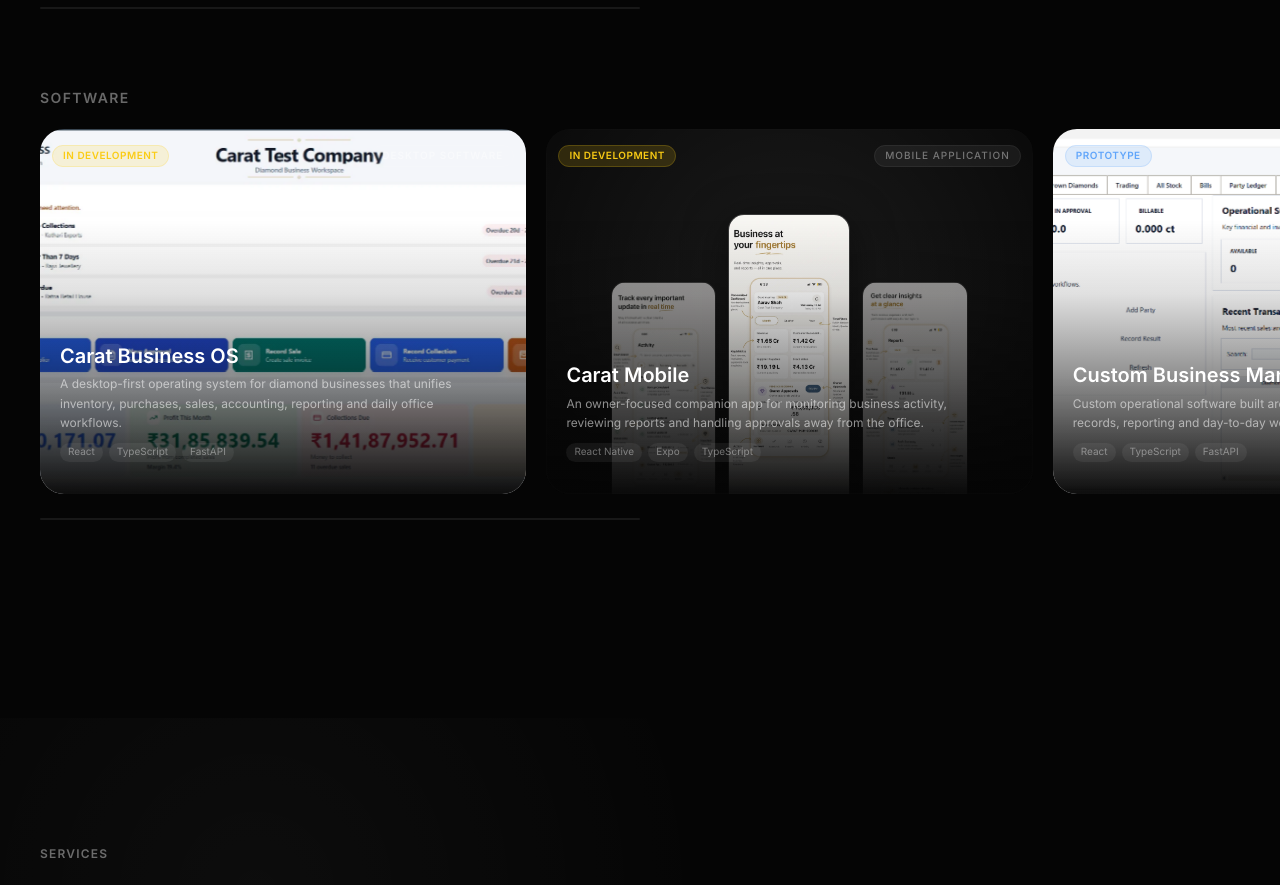
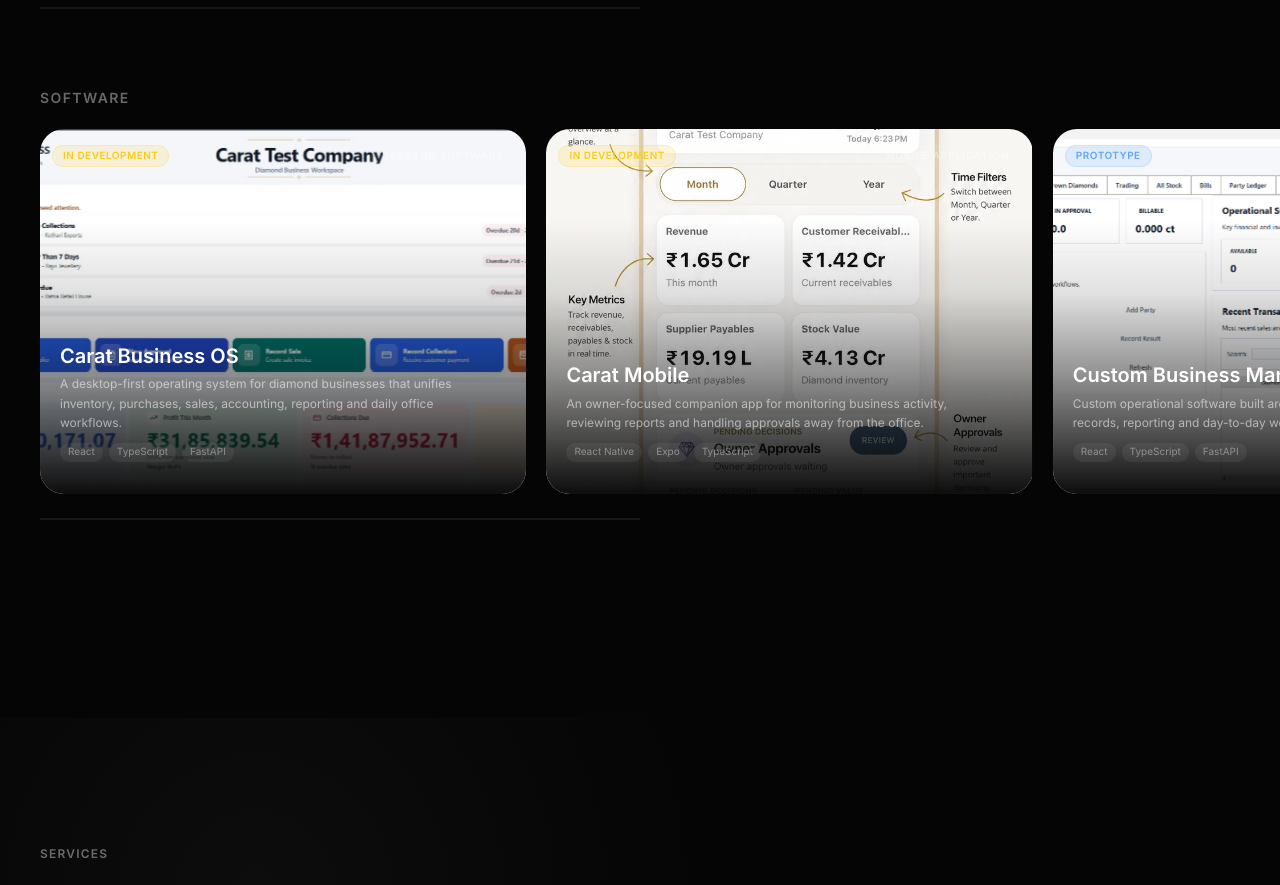
Before and after one commit to VinayakDubey26/vinayakdubey.com, a React (Vite) app: page / in a window 1280 px wide. Shown: the part 2340-3225 px from the top of the page. Built offline with nearby package versions, Linux system fonts and the light colour scheme; a web font is replaced by a local one.

Commit message:
fix: restore mobile card design and delay card hover with intent

```diff
--- a/src/components/DesktopSoftwareCard.jsx
+++ b/src/components/DesktopSoftwareCard.jsx
@@ -42,7 +42,13 @@
       return () => ctx.revert();
     }
 
-    const onEnter = () => {
+    // Hover intent: only play the hover state after the cursor has
+    // rested on the card briefly, so scrolling past cards doesn't
+    // trigger hover animations mid-scroll.
+    let hoverTimer = null;
+
+    const playEnter = () => {
+      hoverTimer = null;
       gsap.to(bgRef.current, { scale: 1.06, duration: 0.45, ease: "power2.out" });
       gsap.to(darkRef.current, { opacity: 1, duration: 0.45, ease: "power2.out" });
       gsap.to(titleRef.current, { y: -4, duration: 0.45, ease: "power2.out" });
@@ -52,7 +58,13 @@
       gsap.to(borderRef.current, { opacity: 0.5, duration: 0.45, ease: "power2.out" });
     };
 
+    const onEnter = () => {
+      if (hoverTimer) clearTimeout(hoverTimer);
+      hoverTimer = setTimeout(playEnter, 180);
+    };
+
     const onLeave = () => {
+      if (hoverTimer) { clearTimeout(hoverTimer); hoverTimer = null; }
       gsap.to(bgRef.current, { scale: 1, duration: 0.45, ease: "power2.out" });
       gsap.to(darkRef.current, { opacity: 0, duration: 0.45, ease: "power2.out" });
       gsap.to(titleRef.current, { y: 0, duration: 0.45, ease: "power2.out" });
@@ -66,6 +78,7 @@
     card.addEventListener("mouseleave", onLeave);
 
     return () => {
+      if (hoverTimer) clearTimeout(hoverTimer);
       ctx.revert();
       card.removeEventListener("mouseenter", onEnter);
       card.removeEventListener("mouseleave", onLeave);
--- a/src/components/MobileAppCard.jsx
+++ b/src/components/MobileAppCard.jsx
@@ -20,18 +20,7 @@
   const buttonsRef = useRef(null);
   const borderRef = useRef(null);
 
-  const previewCenter = getProjectImage(
-    project.folder,
-    project.cardPreview?.center || project.images[0]
-  );
-  const previewLeft = getProjectImage(
-    project.folder,
-    project.cardPreview?.left || project.images[2] || project.images[0]
-  );
-  const previewRight = getProjectImage(
-    project.folder,
-    project.cardPreview?.right || project.images[1] || project.images[0]
-  );
+  const hero = getProjectImage(project.folder, project.images[0]);
   const isLive = !!project.liveUrl;
   const statusStyle = project.status ? statusColors[project.status] || statusColors.Concept : statusColors.Concept;
   const statusText = isLive ? "LIVE" : project.status?.toUpperCase() || "CONCEPT";
@@ -53,7 +42,13 @@
       return () => ctx.revert();
     }
 
-    const onEnter = () => {
+    // Hover intent: only play the hover state after the cursor has
+    // rested on the card briefly, so scrolling past cards doesn't
+    // trigger hover animations mid-scroll.
+    let hoverTimer = null;
+
+    const playEnter = () => {
+      hoverTimer = null;
       gsap.to(bgRef.current, { scale: 1.06, duration: 0.45, ease: "power2.out" });
       gsap.to(darkRef.current, { opacity: 1, duration: 0.45, ease: "power2.out" });
       gsap.to(titleRef.current, { y: -4, duration: 0.45, ease: "power2.out" });
@@ -63,7 +58,13 @@
       gsap.to(borderRef.current, { opacity: 0.5, duration: 0.45, ease: "power2.out" });
     };
 
+    const onEnter = () => {
+      if (hoverTimer) clearTimeout(hoverTimer);
+      hoverTimer = setTimeout(playEnter, 180);
+    };
+
     const onLeave = () => {
+      if (hoverTimer) { clearTimeout(hoverTimer); hoverTimer = null; }
       gsap.to(bgRef.current, { scale: 1, duration: 0.45, ease: "power2.out" });
       gsap.to(darkRef.current, { opacity: 0, duration: 0.45, ease: "power2.out" });
       gsap.to(titleRef.current, { y: 0, duration: 0.45, ease: "power2.out" });
@@ -77,6 +78,7 @@
     card.addEventListener("mouseleave", onLeave);
 
     return () => {
+      if (hoverTimer) clearTimeout(hoverTimer);
       ctx.revert();
       card.removeEventListener("mouseenter", onEnter);
       card.removeEventListener("mouseleave", onLeave);
@@ -105,31 +107,8 @@
       <div ref={borderRef} className="absolute inset-0 rounded-[24px] pointer-events-none z-20"
         style={{ border: "1px solid rgba(255,255,255,0.06)", opacity: 0.2 }} />
 
-      {/* Phone-preview media layer — same card chrome as WebsiteCard,
-          but staged for portrait app screenshots so they don't get
-          cropped like a landscape bg-cover would. */}
-      <div ref={bgRef} className="absolute inset-0 overflow-hidden will-change-transform"
-        style={{ background: "#0A0A0A" }}>
-        <div className="absolute inset-0 pointer-events-none"
-          style={{ background: "radial-gradient(420px circle at 50% 42%, rgba(255,255,255,0.07), transparent 70%)" }} />
-        <div className="absolute inset-0 flex items-end justify-center gap-2.5 md:gap-3 px-10 pb-0 pt-8">
-          <div className="h-[68%] w-[26%] shrink-0 overflow-hidden rounded-t-[14px] border border-b-0 border-white/10 opacity-60"
-            style={{ transform: "translateY(6%)" }}>
-            <img src={previewLeft} alt="" aria-hidden="true" draggable={false}
-              className="h-full w-full object-cover object-top select-none" />
-          </div>
-          <div className="h-[84%] w-[30%] shrink-0 overflow-hidden rounded-t-[16px] border border-b-0 border-white/15"
-            style={{ boxShadow: "0 8px 40px rgba(0,0,0,0.5)" }}>
-            <img src={previewCenter} alt={`${project.title} preview`} draggable={false}
-              className="h-full w-full object-cover object-top select-none" />
-          </div>
-          <div className="h-[68%] w-[26%] shrink-0 overflow-hidden rounded-t-[14px] border border-b-0 border-white/10 opacity-60"
-            style={{ transform: "translateY(6%)" }}>
-            <img src={previewRight} alt="" aria-hidden="true" draggable={false}
-              className="h-full w-full object-cover object-top select-none" />
-          </div>
-        </div>
-      </div>
+      <div ref={bgRef} className="absolute inset-0 bg-cover bg-center will-change-transform"
+        style={{ backgroundImage: `url(${hero})` }} />
 
       <div className="absolute inset-0 z-10 pointer-events-none"
         style={{ background: "linear-gradient(to top, rgba(5,5,5,0.97) 0%, rgba(5,5,5,0.45) 32%, rgba(5,5,5,0.12) 55%, transparent 75%)" }} />
--- a/src/components/WebsiteCard.jsx
+++ b/src/components/WebsiteCard.jsx
@@ -42,7 +42,13 @@
       return () => ctx.revert();
     }
 
-    const onEnter = () => {
+    // Hover intent: only play the hover state after the cursor has
+    // rested on the card briefly, so scrolling past cards doesn't
+    // trigger hover animations mid-scroll.
+    let hoverTimer = null;
+
+    const playEnter = () => {
+      hoverTimer = null;
       gsap.to(bgRef.current, { scale: 1.06, duration: 0.45, ease: "power2.out" });
       gsap.to(darkRef.current, { opacity: 1, duration: 0.45, ease: "power2.out" });
       gsap.to(titleRef.current, { y: -4, duration: 0.45, ease: "power2.out" });
@@ -52,7 +58,13 @@
       gsap.to(borderRef.current, { opacity: 0.5, duration: 0.45, ease: "power2.out" });
     };
 
+    const onEnter = () => {
+      if (hoverTimer) clearTimeout(hoverTimer);
+      hoverTimer = setTimeout(playEnter, 180);
+    };
+
     const onLeave = () => {
+      if (hoverTimer) { clearTimeout(hoverTimer); hoverTimer = null; }
       gsap.to(bgRef.current, { scale: 1, duration: 0.45, ease: "power2.out" });
       gsap.to(darkRef.current, { opacity: 0, duration: 0.45, ease: "power2.out" });
       gsap.to(titleRef.current, { y: 0, duration: 0.45, ease: "power2.out" });
@@ -66,6 +78,7 @@
     card.addEventListener("mouseleave", onLeave);
 
     return () => {
+      if (hoverTimer) clearTimeout(hoverTimer);
       ctx.revert();
       card.removeEventListener("mouseenter", onEnter);
       card.removeEventListener("mouseleave", onLeave);
```
